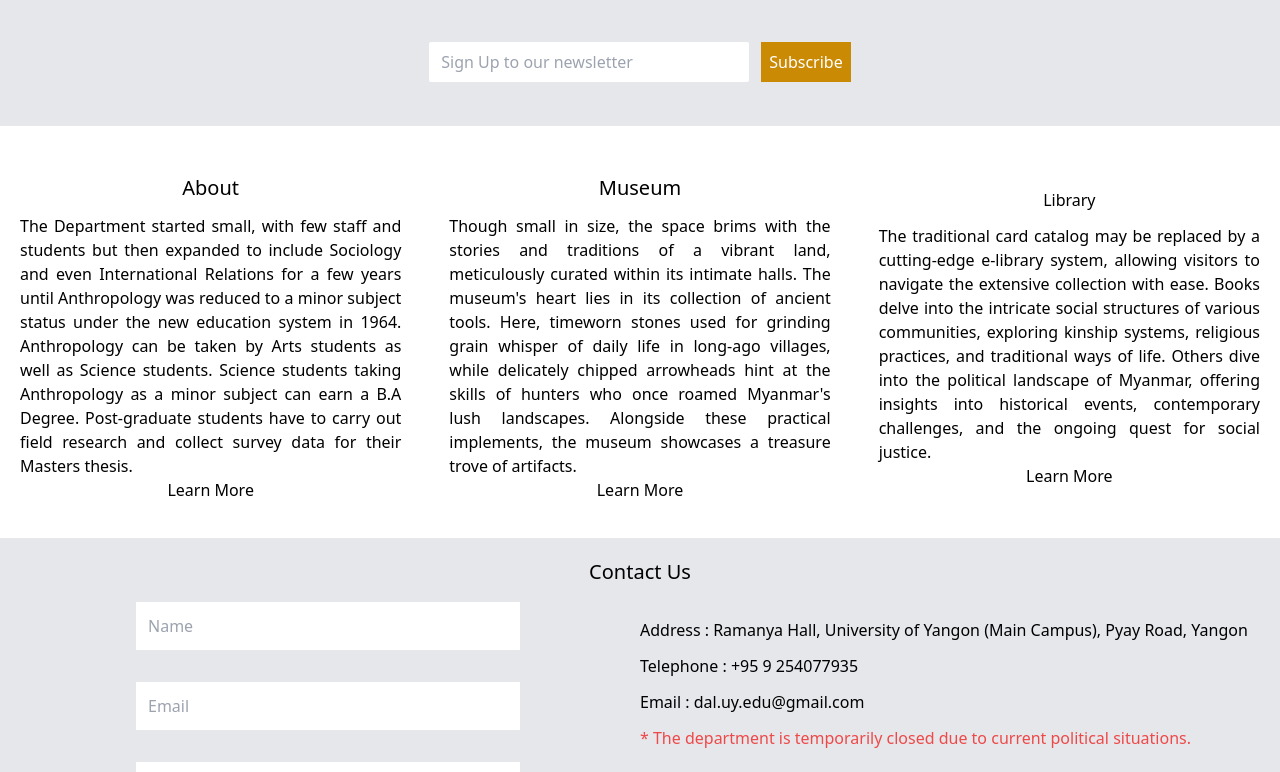
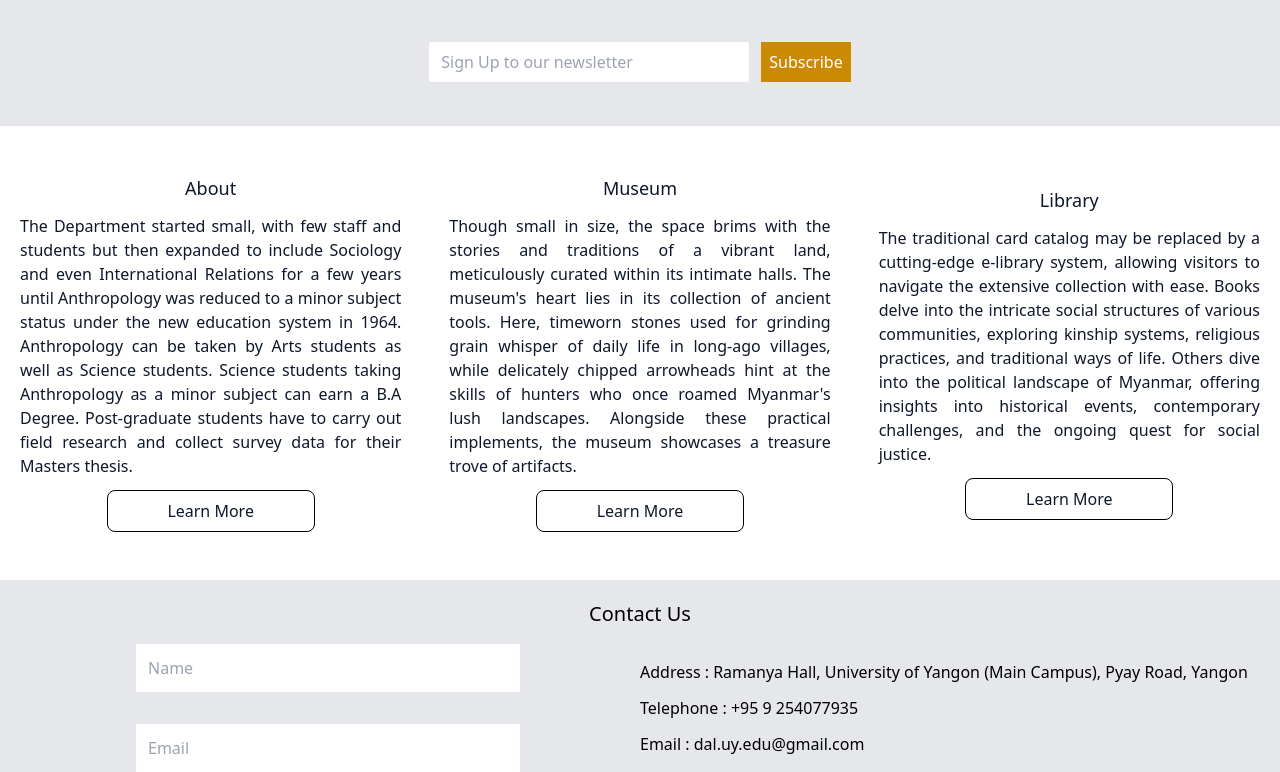
Before and after one commit to linkhanthtel/anthropology-department, a React (Vite) app: page / in a window 1280 px wide. Shown: the part 614-1386 px from the top of the page. Built offline with nearby package versions, Linux system fonts and the light colour scheme.

Commit message:
Social Sites Link Updated

```diff
--- a/src/components/footer.jsx
+++ b/src/components/footer.jsx
@@ -11,13 +11,13 @@ function Footer() {
 
         <div className='mx-auto grid grid-cols-3 gap-3 text-center'>
           <div>
-            <a href="#"><IoLogoFacebook className='text-xl'/></a>
+            <a href="https://www.facebook.com/anthro.uy"><IoLogoFacebook className='text-xl'/></a>
           </div>
           <div>
-            <a href="#"><FaInstagramSquare className='text-xl' /></a>
+            <a href="https://www.instagram.com/anthro_mm/"><FaInstagramSquare className='text-xl' /></a>
           </div>
           <div>
-            <a href="#"><FaLinkedin className='text-xl' /></a>
+            <a href="https://www.linkedin.com/company/anthropology-uy"><FaLinkedin className='text-xl' /></a>
           </div>
         </div>
 
--- a/src/components/navbar.jsx
+++ b/src/components/navbar.jsx
@@ -41,13 +41,13 @@ function Navbar() {
       <div className='hidden md:flex'>
       <div className='mx-auto my-3 grid grid-cols-5 gap-3 text-center items-center'>
           <div>
-            <a href="#"><IoLogoFacebook className='text-3xl'/></a>
+            <a href="https://www.facebook.com/anthro.uy"><IoLogoFacebook className='text-3xl'/></a>
           </div>
           <div>
-            <a href="#"><FaInstagramSquare className='text-3xl' /></a>
+            <a href="https://www.instagram.com/anthro_mm/"><FaInstagramSquare className='text-3xl' /></a>
           </div>
           <div>
-            <a href="#"><FaLinkedin className='text-3xl' /></a>
+            <a href="https://www.linkedin.com/company/anthropology-uy"><FaLinkedin className='text-3xl' /></a>
           </div>
         </div>
       </div>
--- a/src/pages/home.jsx
+++ b/src/pages/home.jsx
@@ -23,26 +23,32 @@ function Home() {
           <input type="text" placeholder='Sign Up to our newsletter' className='mr-3 p-3 rounded-sm h-10 w-80' />
         </div>
         <div className='flex justify-center items-center md:mt-1'>
-          <button className='p-2 bg-yellow-600 text-white hover:bg-yellow-800 mt-2 md:mb-1 md:mt-0'>Subscribe</button>
+          <button onClick={() => {alert('Thanks for your interest. Our newsletter is currently in process.')}} className='p-2 bg-yellow-600 text-white hover:bg-yellow-800 mt-2 md:mb-1 md:mt-0'>Subscribe</button>
         </div>
       </div>
 
       {/* About Section */}
-      <div className='grid grid-cols-1 text-black md:grid-cols-3 gap-2 bg-white'>
+      <div className='grid grid-cols-1 text-slate-900 md:grid-cols-3 gap-2 bg-white'>
         <div className='flex flex-col justify-center text-center my-5 px-5 py-4'>
-          <span className='text-xl my-3'>About</span>
+          <span className='text-lg my-3'>About</span>
           <p className='text-justify'>The Department started small, with few staff and students but then expanded to include Sociology and even International Relations for a few years until Anthropology was reduced to a minor subject status under the new education system in 1964. Anthropology can be taken by Arts students as well as Science students. Science students taking Anthropology as a minor subject can earn a B.A Degree. Post-graduate students have to carry out field research and collect survey data for their Masters thesis.</p>
-          <Link>Learn More</Link>
+          <div className='flex justify-center items-center'>
+            <Link className='p-2 my-3 w-52 border border-black rounded-lg hover:bg-slate-950 hover:text-white' to='/about'>Learn More</Link>
+          </div>
         </div>
         <div className='flex flex-col justify-center text-center my-5 px-5 py-4'>
-          <span className='text-xl my-3'>Museum</span>
+          <span className='text-lg my-3'>Museum</span>
           <p className='text-justify'>Though small in size, the space brims with the stories and traditions of a vibrant land, meticulously curated within its intimate halls. The museum's heart lies in its collection of ancient tools. Here, timeworn stones used for grinding grain whisper of daily life in long-ago villages, while delicately chipped arrowheads hint at the skills of hunters who once roamed Myanmar's lush landscapes. Alongside these practical implements, the museum showcases a treasure trove of artifacts.</p>
-          <Link>Learn More</Link>
+          <div className='flex justify-center items-center'>
+            <Link className='p-2 my-3 w-52 border border-black rounded-lg hover:bg-slate-950 hover:text-white' to='/about/museum'>Learn More</Link>
+          </div>
         </div>
         <div className='flex flex-col justify-center text-center my-5 px-5 py-4'>
-          <span className='texl-xl my-3'>Library</span>
+        <span className='text-lg my-3'>Library</span>
           <p className='text-justify'>The traditional card catalog may be replaced by a cutting-edge e-library system, allowing visitors to navigate the extensive collection with ease. Books delve into the intricate social structures of various communities, exploring kinship systems, religious practices, and traditional ways of life. Others dive into the political landscape of Myanmar, offering insights into historical events, contemporary challenges, and the ongoing quest for social justice.</p>
-          <Link>Learn More</Link>
+          <div className='flex justify-center items-center'>
+            <Link className='p-2 my-3 w-52 border border-black rounded-lg hover:bg-slate-950 hover:text-white' to='/about/library'>Learn More</Link>
+          </div>
         </div>
       </div>
 
--- a/src/pages/program.jsx
+++ b/src/pages/program.jsx
@@ -2,11 +2,11 @@
 export default function Program() {
   return (
     <div>
-      <div className="px-4 my-5 sm:px-0">
+      <div className="px-4 my-10 sm:px-0">
         <h1 className="text-base font-semibold leading-7 text-center text-gray-900">Course Information</h1>
         <p className="mt-1 max-w-2xl text-sm leading-6 text-gray-500">Course details and information</p>
       </div>
-      <div className="mt-6 border-t border-gray-100">
+      <div className="mt-6 mb-7 border-t border-gray-100">
         <dl className="divide-y divide-gray-100">
           <div className="px-4 py-6 sm:grid sm:grid-cols-3 sm:gap-4 sm:px-0">
             <dt className="text-sm font-medium leading-6 text-gray-900">B.A</dt>
@@ -22,7 +22,7 @@ export default function Program() {
           </div>
           <div className="px-4 py-6 sm:grid sm:grid-cols-3 sm:gap-4 sm:px-0">
             <dt className="text-sm font-medium leading-6 text-gray-900">Ph. D</dt>
-            <dd className="mt-1 text-sm leading-6 text-gray-700 sm:col-span-2 sm:mt-0">GRADUATE COURSES FOR Ph. D. IN ANTHROPOLOGY <br />
+            <dd className="mt-1 text-sm leading-6 text-gray-700 sm:col-span-2 sm:mt-0">GRADUATE COURSES FOR PhD IN ANTHROPOLOGY <br />
             Total Credits = 16 per week <br />
             Total Hours   = 28 per week</dd>
           </div>
@@ -34,6 +34,12 @@ export default function Program() {
             Total Hours =   20 per week
             </dd>
           </div>
+          <div className="px-4 py-6 sm:grid sm:grid-cols-3 sm:gap-4 sm:px-0">
+            <dt className="text-sm font-medium leading-6 text-gray-900">Online Courses</dt>
+            <dd className="mt-1 text-sm leading-6 text-gray-700 sm:col-span-2 sm:mt-0">
+            N/A
+            </dd>
+          </div>
         </dl>
       </div>
     </div>
```
